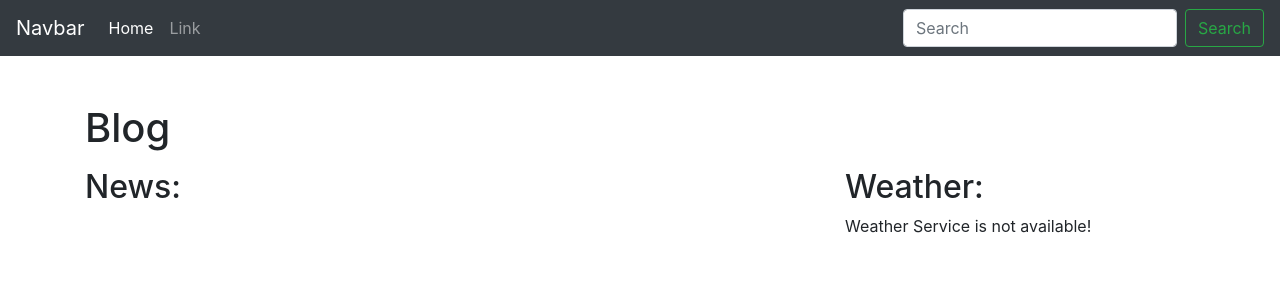
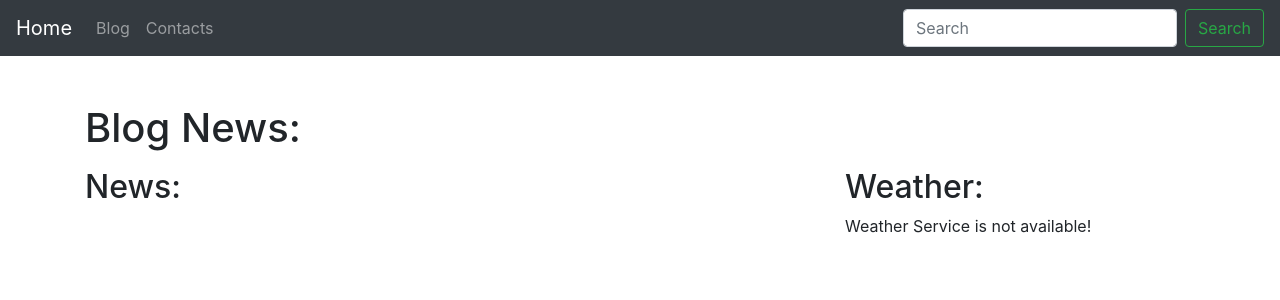
Before and after one commit to SuperSerg58/FlaskBlog, a Flask app: template webapp/templates/index.html in a window 1280 px wide. Shown: the top 300 px of the page. Run offline with Flask 2, Linux system fonts and the light colour scheme; the template is opened without the code that fills it, so the values that code supplies are empty; some libraries are stand-ins or nearby versions.

Commit message:
change in templates

```diff
--- a/webapp/templates/base.html
+++ b/webapp/templates/base.html
@@ -28,33 +28,27 @@
         crossorigin="anonymous"></script>
 <!-------------------------------------------- NAVBAR --------------------------------------------->
 <nav class="navbar navbar-expand-lg navbar-dark bg-dark">
-    <a class="navbar-brand" href="#">Navbar</a>
 
-    <button class="navbar-toggler" type="button" data-toggle="collapse" data-target="#navbarSupportedContent"
-            aria-controls="navbarSupportedContent" aria-expanded="false" aria-label="Toggle navigation">
-        <span class="navbar-toggler-icon"></span>
-    </button>
+    <a class="navbar-brand" href="#">Home</a>
 
     <div class="collapse navbar-collapse" id="navbarSupportedContent">
-
         <ul class="navbar-nav mr-auto">
 
-            <li class="nav-item active">
-                <a class="nav-link" href="#">Home <span class="sr-only">(current)</span></a>
+            <li class="nav-item">
+                <a class="nav-link" href="#">Blog<span class="sr-only">(current)</span></a>
             </li>
 
             <li class="nav-item">
-                <a class="nav-link" href="#">Link</a>
-
+                <a class="nav-link" href="#">Contacts</a>
             </li>
         </ul>
 
         <form class="form-inline my-2 my-lg-0">
             <input class="form-control mr-sm-2" type="search" placeholder="Search" aria-label="Search">
             <button class="btn btn-outline-success my-2 my-sm-0" type="submit">Search</button>
-
         </form>
     </div>
+
 </nav>
 <!-------------------------------------------- NAVBAR --------------------------------------------->
 
--- a/webapp/templates/index.html
+++ b/webapp/templates/index.html
@@ -6,7 +6,7 @@
 
 
 {% block page_title %}
-    Blog
+    Blog News:
 {% endblock %}
 
 {% block content_title %}
```
